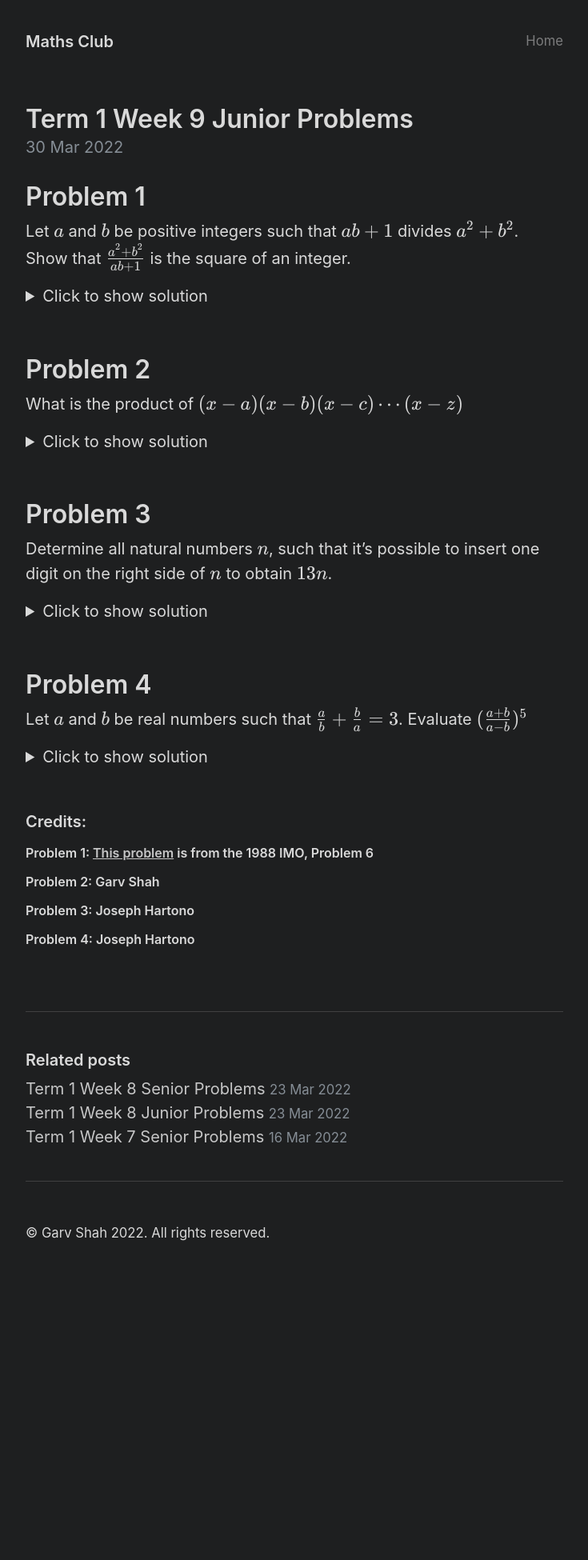
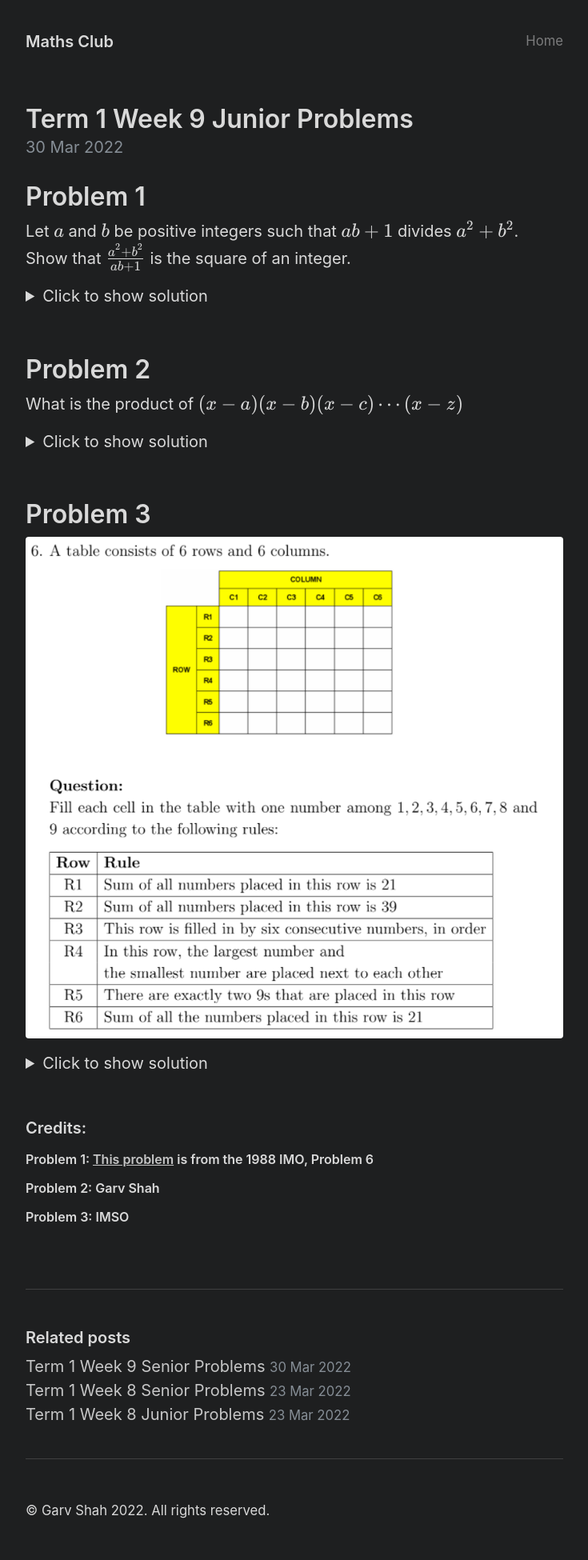
Before and after one commit to cgs-math/club, a Jekyll site: the page built from _posts/2022-03-30-2022Week9Junior.md, in a window 1280 px wide. Shown: the whole page at 80% size, without its empty margins (272-1007 px from the left). Built offline with Jekyll 4.4.1, drawn with Linux system fonts in a browser that asks for light colours; nearby versions of some CDN libraries; before the commit the page ends 1603 px from its top, so only the background shows below that.

Commit message:
added this week's questions so far

```diff
--- a/_posts/2022-03-30-2022Week9Junior.md
+++ b/_posts/2022-03-30-2022Week9Junior.md
@@ -30,21 +30,12 @@ $(x-x) \therefore \boxed{0}$
 <br>
 
 # Problem 3
-Determine all natural numbers $n$, such that it's possible to insert one digit on the right side of $n$ to obtain $13n$.
+<img src="{{site.baseurl}}/static/week9juniorquestion3.png"/>
 
 <details>
 <summary>Click to show solution</summary>
 <h2>Solution</h2>
-Assume the number to be $abc \cdots m$. We see that the new number is $10*n+x$ where $x$ is $0$ to $9$, so we see that $3n$ is less $10$. So we see that $n$ is $0,1,2,3$</details>
-<br>
-
-# Problem 4
-Let $a$ and $b$ be real numbers such that $\frac{a}{b} + \frac{b}{a} = 3$. Evaluate $(\frac{a+b}{a-b})^5$
-
-<details>
-<summary>Click to show solution</summary>
-<h2>Solution</h2>
-$\frac{a}{b}+\frac{b}{a}=3$, so $a^2+b^2=3ab$. $(a+b)^2=5ab$, and $(a-b)^2=ab$. So $(a+b)=\pm \sqrt{5ab}$ and $(a-b)=\pm \sqrt{ab}$. Now with $ab$, it is much easier, we have $\frac{25(ab)^2\sqrt{5ab}}{(ab)^2\sqrt{ab}}=25\sqrt{5}$ as the answer
+<img src="{{site.baseurl}}/static/week9juniorquestion3answer.png"/>
 <br>
 </details>
 <br>
@@ -52,5 +43,4 @@ $\frac{a}{b}+\frac{b}{a}=3$, so $a^2+b^2=3ab$. $(a+b)^2=5ab$, and $(a-b)^2=ab$.
 ### Credits:
 #### Problem 1: [This problem](https://artofproblemsolving.com/wiki/index.php/1988_IMO_Problems/Problem_6) is from the 1988 IMO, Problem 6
 #### Problem 2: Garv Shah
-#### Problem 3: Joseph Hartono
-#### Problem 4: Joseph Hartono
+#### Problem 3: IMSO
```
Also changed, not shown: _posts/2022-03-30-2022Week9Senior.md (added, +57 -0 lines), static/week9juniorquestion3.png (added), static/week9juniorquestion3answer.png (added).
